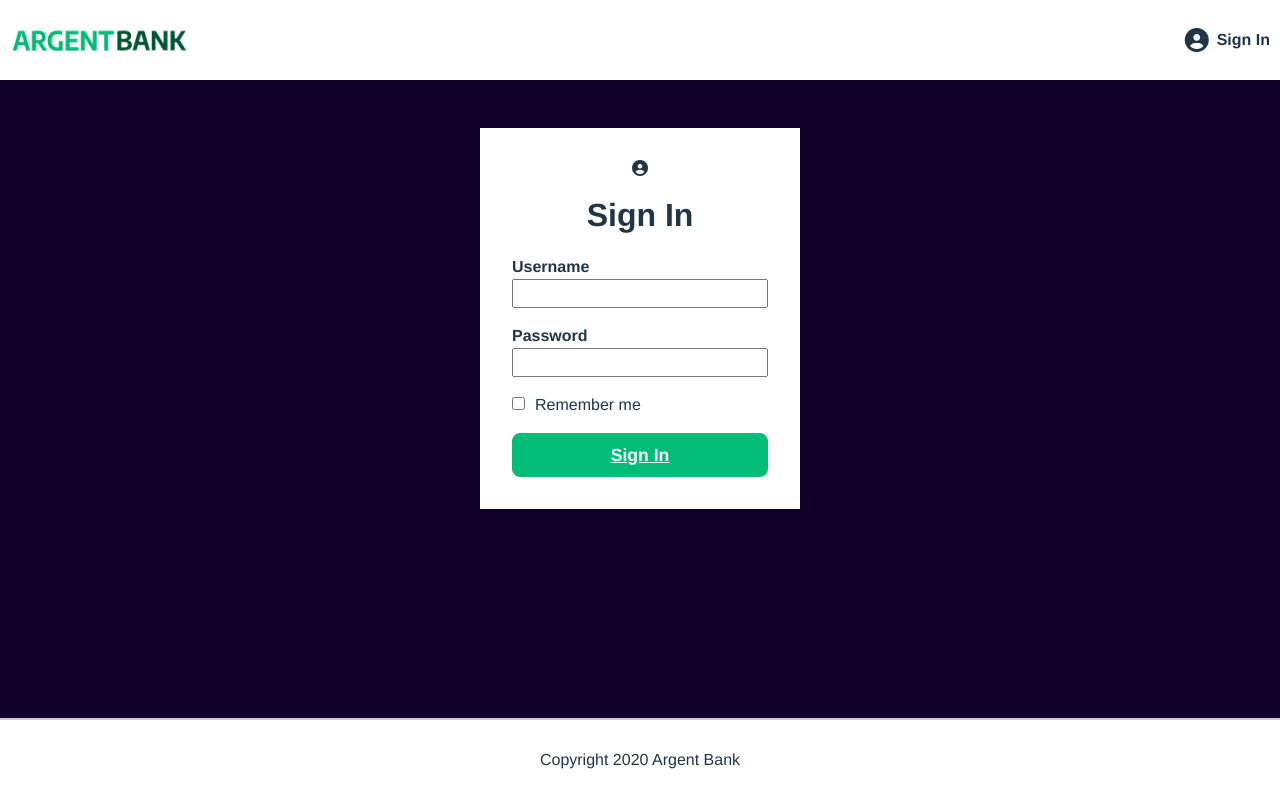
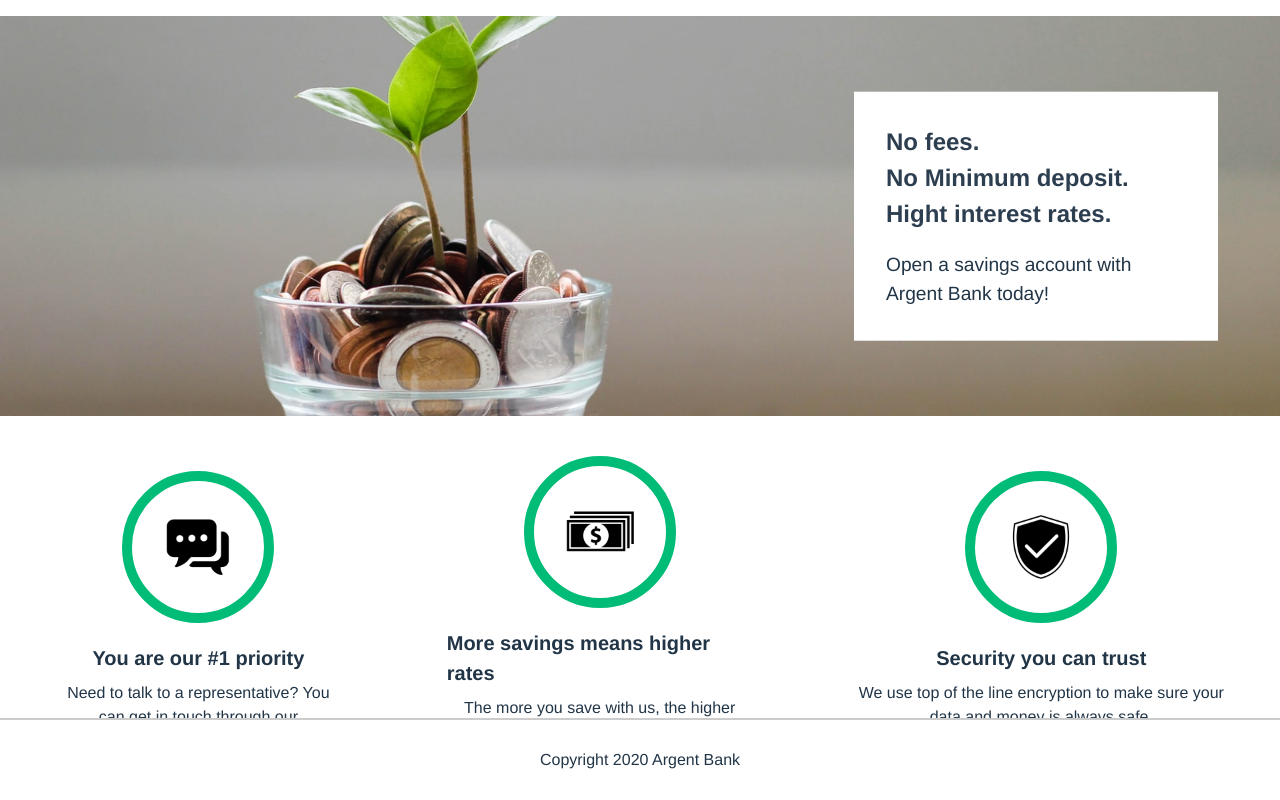
Before and after one commit to ChristopherDelanoue/Front-ArgentBank-Perso, a React (Vite) app in the folder vite-project/: page / in a window 1280 px wide. Built offline with nearby package versions, Linux system fonts and the light colour scheme; a web font is replaced by a local one.

Commit message:
avec les navlink home page et sign in

```diff
--- a/vite-project/package.json
+++ b/vite-project/package.json
@@ -13,7 +13,8 @@
     "@reduxjs/toolkit": "^2.11.2",
     "react": "^19.2.4",
     "react-dom": "^19.2.0",
-    "react-redux": "^9.2.0"
+    "react-redux": "^9.2.0",
+    "react-router": "^7.13.0"
   },
   "devDependencies": {
     "@eslint/js": "^9.39.1",
--- a/vite-project/src/App.css
+++ b/vite-project/src/App.css
@@ -13,7 +13,7 @@
   margin: 0;
 }
 
-.logo {
+.logo img {
   display: flex;
   height: 54px;
   width: 200px;
@@ -21,7 +21,8 @@
 
 .Home {
   width: 100vw;
-  height: 100vh;
+  top: 80px;
+  bottom: 80px;
 }
 
 .Header {
@@ -41,10 +42,12 @@
   display: flex;
   height: 400px;
   position: relative;
+  top: 0px;
 }
 .Banner img {
   object-fit: cover;
   width: 100%;
+  height: 100%;
 }
 .Banner .Banner-description {
   position: absolute;
--- a/vite-project/src/App.jsx
+++ b/vite-project/src/App.jsx
@@ -1,15 +1,28 @@
-import { useState } from 'react'
+
 import './App.css'
-import Home from './Pages/Home'
-import SignIn from './Pages/SignIn'
+import {createBrowserRouter, RouterProvider} from "react-router";
+import Root from '../src/Root.jsx'
+import Home from '../src/Pages/Home.jsx'
+import SignIn from '../src/Pages/SignIn.jsx'
 
 function App() {
-
-  return (
-    <>
-        <SignIn />
-    </>
-  )
+    const router = createBrowserRouter([
+        {
+            path: '/',
+            element: <Root />,
+            children: [
+                {
+                    index: true,
+                    element: <Home/>
+                },
+                {
+                    path: '/signin',
+                    element: <SignIn />
+                }
+            ]
+        }
+    ])
+    return <RouterProvider router={router}/>
 }
 
 export default App
--- a/vite-project/src/Components/Logo.jsx
+++ b/vite-project/src/Components/Logo.jsx
@@ -1,7 +1,9 @@
+import {NavLink} from "react-router";
+
 function Logo() {
     return (
         <div className="logo">
-            <img src='./public/Image/argentBankLogo.png' alt='logo' />
+            <NavLink to="/"><img src='./public/Image/argentBankLogo.png' alt='logo' /></NavLink>
         </div>
     )
 }
--- a/vite-project/src/Components/SignIn.jsx
+++ b/vite-project/src/Components/SignIn.jsx
@@ -1,9 +1,10 @@
+import {NavLink} from "react-router";
 function SignIn() {
     return (
-        <div className='SignInDiv'>
+        <NavLink to="/signin" className='SignInDiv'>
             <i className="fa-solid fa-circle-user"></i>
             <h4 className='SignIn'>Sign In</h4>
-        </div>
+        </NavLink>
     )
 }
 
--- /dev/null
+++ b/vite-project/src/Root.jsx
@@ -0,0 +1,11 @@
+import {Outlet} from "react-router";
+import Header from "./Container/Header.jsx";
+function Root() {
+    return (
+        <>
+            <Header />
+            <Outlet />
+        </>
+    )
+}
+export default Root;
--- a/vite-project/src/Styles/Components/Banner.sass
+++ b/vite-project/src/Styles/Components/Banner.sass
@@ -2,9 +2,11 @@
   display: flex
   height: 400px
   position: relative
+  top: 0px
   img
     object-fit: cover
     width: 100%
+    height: 100%
   .Banner-description
     position: absolute
     background-color: white
--- a/vite-project/src/Styles/Components/Logo.sass
+++ b/vite-project/src/Styles/Components/Logo.sass
@@ -1,4 +1,5 @@
 .logo
-  display: flex
-  height: 54px
-  width: 200px
+  img
+    display: flex
+    height: 54px
+    width: 200px
--- a/vite-project/src/Styles/Pages/Home.sass
+++ b/vite-project/src/Styles/Pages/Home.sass
@@ -1,3 +1,4 @@
 .Home
   width: 100vw
-  height: 100vh
+  top: 80px
+  bottom: 80px
```
Also changed, not shown: 2 other files (tests, documents, lock files or other folders).
